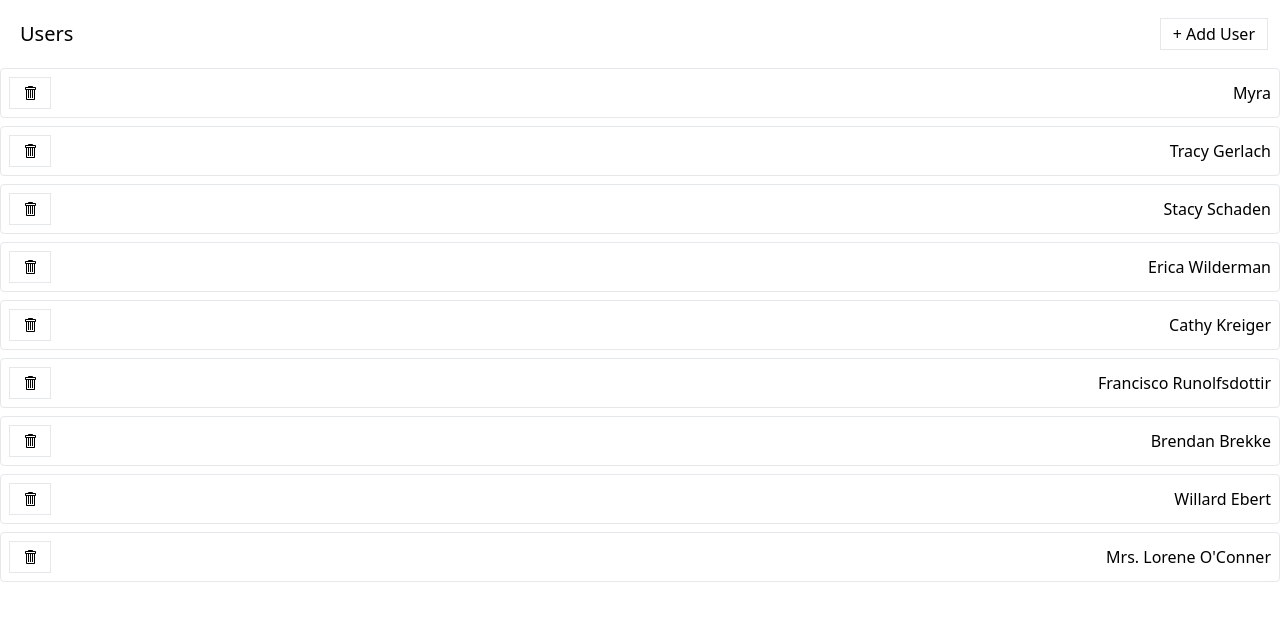
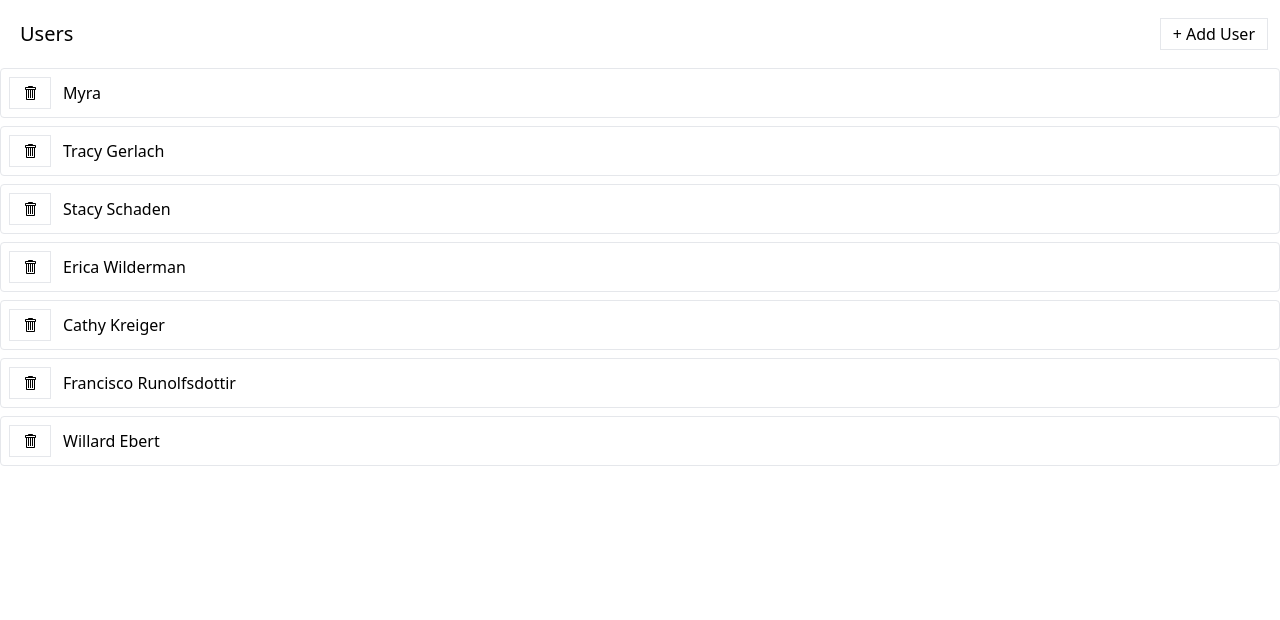
Before and after one commit to mwoitek/react-redux-media, a React (Create React App) app: page / in a window 1280 px wide. Shown: the top 620 px of the page. Built offline with nearby package versions, Linux system fonts and the light colour scheme; data requests are answered from the project's data file.

Commit message:
Fix 'Delete user' feature

```diff
--- a/db.json
+++ b/db.json
@@ -25,16 +25,8 @@
       "id": 7
     },
     {
-      "name": "Brendan Brekke",
-      "id": 8
-    },
-    {
       "name": "Willard Ebert",
       "id": 9
-    },
-    {
-      "name": "Mrs. Lorene O'Conner",
-      "id": 10
     }
   ],
   "albums": [],
--- a/src/components/UsersListItem.js
+++ b/src/components/UsersListItem.js
@@ -13,11 +13,13 @@ function UsersListItem({ user }) {
   return (
     <div className='mb-2 border rounded'>
       <div className='flex p-2 justify-between items-center cursor-pointer'>
-        <Button loading={isLoading} onClick={handleClick}>
-          <GoTrashcan />
-        </Button>
-        {error && <div>Error deleting user</div>}
-        {user.name}
+        <div className='flex flex-row items-center justify-between'>
+          <Button className='mr-3' loading={isLoading} onClick={handleClick}>
+            <GoTrashcan />
+          </Button>
+          {error && <div>Error deleting user</div>}
+          {user.name}
+        </div>
       </div>
     </div>
   );
--- a/src/store/slices/usersSlice.js
+++ b/src/store/slices/usersSlice.js
@@ -39,9 +39,7 @@ const usersSlice = createSlice({
       state.isLoading = true;
     });
     builder.addCase(removeUser.fulfilled, (state, action) => {
-      // FIXME
-      console.log(action);
-
+      state.data = state.data.filter((user) => user.id !== action.payload.id);
       state.isLoading = false;
     });
     builder.addCase(removeUser.rejected, (state, action) => {
--- a/src/store/thunks/removeUser.js
+++ b/src/store/thunks/removeUser.js
@@ -2,7 +2,6 @@ import { createAsyncThunk } from '@reduxjs/toolkit';
 import axios from 'axios';
 
 export const removeUser = createAsyncThunk('users/remove', async (user) => {
-  const response = await axios.delete(`http://localhost:3005/users/${user.id}`);
-  // FIXME
-  return response.data;
+  await axios.delete(`http://localhost:3005/users/${user.id}`);
+  return user;
 });
```
